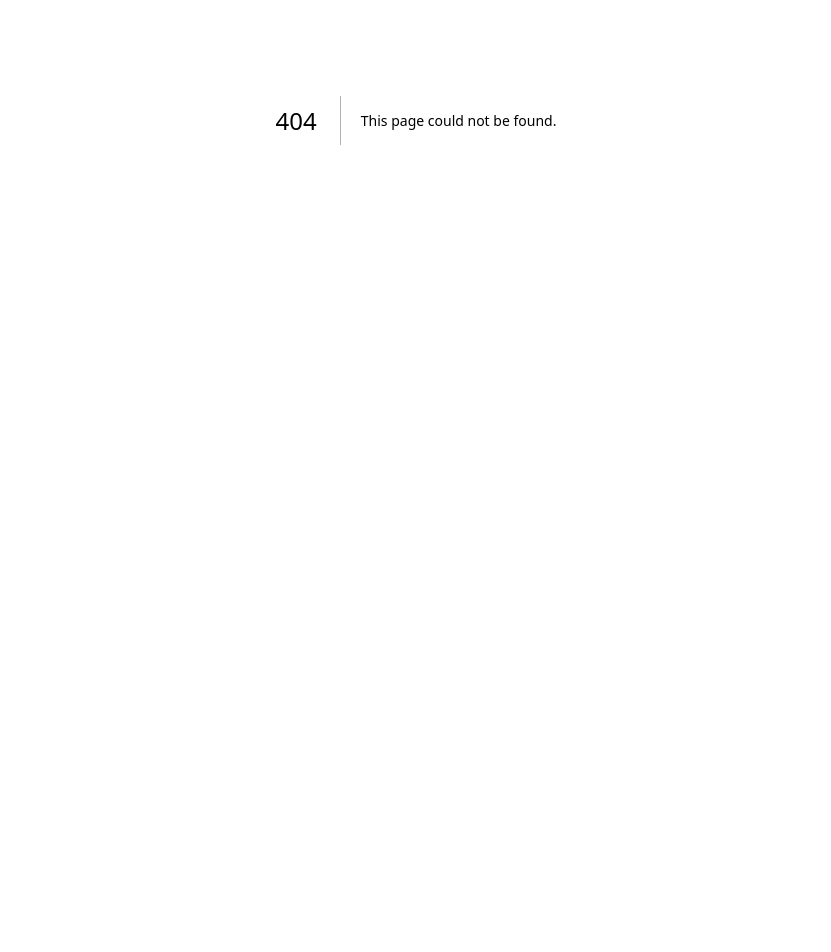
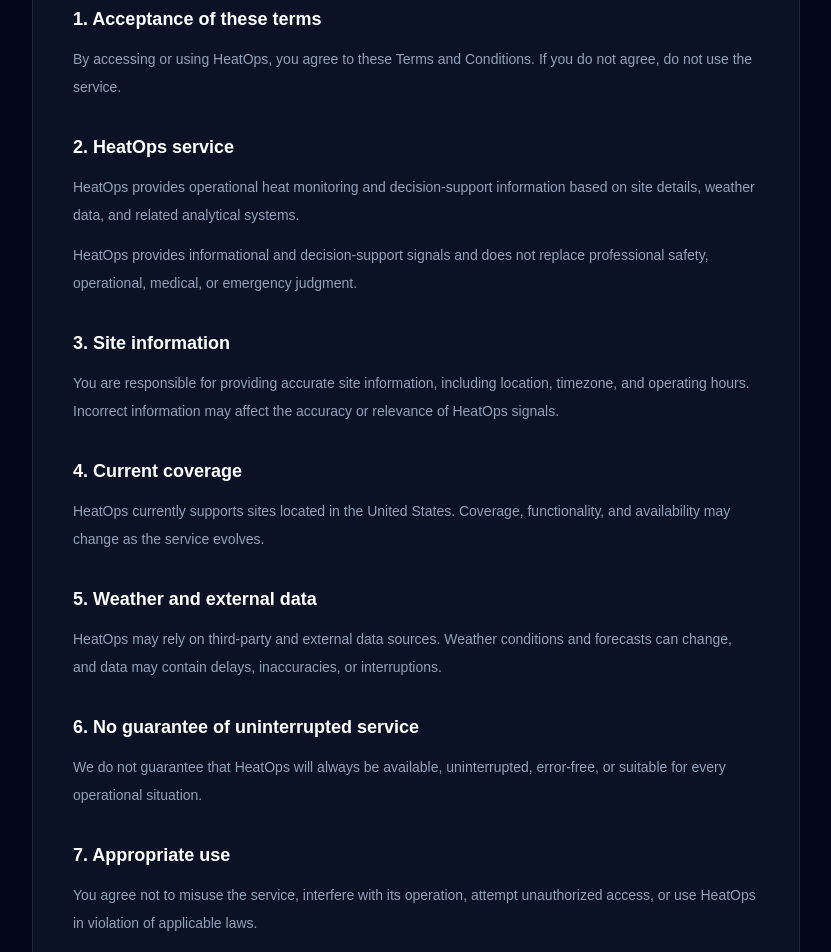
Before and after one commit to Mrinmoytechno/heatops, a Next.js app in the folder heatops/: page /terms in a window 1280 px wide. Before the commit this address had no page. Shown: the part 280-1232 px from the top of the page, without its empty margins (224-1055 px from the left). Before the commit the page ends 800 px from the top, so only its background shows below. Built offline with nearby package versions, Linux system fonts and the light colour scheme.

Commit message:
Create page.tsx

```diff
--- /dev/null
+++ b/heatops/app/terms/page.tsx
@@ -0,0 +1,158 @@
+export default function TermsPage() {
+  return (
+    <main className="min-h-screen bg-slate-950 px-4 py-10 text-slate-100 sm:px-6 lg:px-8">
+      <div className="mx-auto max-w-3xl">
+        <a
+          href="/onboarding"
+          className="text-sm font-medium text-orange-400 transition hover:text-orange-300"
+        >
+          ← Back to HeatOps
+        </a>
+
+        <div className="mt-8 rounded-2xl border border-slate-800 bg-slate-900/70 p-6 sm:p-10">
+          <p className="text-xs font-semibold uppercase tracking-[0.2em] text-orange-400">
+            HeatOps
+          </p>
+
+          <h1 className="mt-4 text-3xl font-semibold tracking-tight text-white">
+            Terms and Conditions
+          </h1>
+
+          <p className="mt-4 text-sm leading-6 text-slate-500">
+            Last updated: August 22, 2026
+          </p>
+
+          <div className="mt-10 space-y-8 text-sm leading-7 text-slate-400">
+            <section>
+              <h2 className="text-lg font-semibold text-white">
+                1. Acceptance of these terms
+              </h2>
+
+              <p className="mt-3">
+                By accessing or using HeatOps, you agree
+                to these Terms and Conditions. If you do
+                not agree, do not use the service.
+              </p>
+            </section>
+
+            <section>
+              <h2 className="text-lg font-semibold text-white">
+                2. HeatOps service
+              </h2>
+
+              <p className="mt-3">
+                HeatOps provides operational heat
+                monitoring and decision-support
+                information based on site details,
+                weather data, and related analytical
+                systems.
+              </p>
+
+              <p className="mt-3">
+                HeatOps provides informational and
+                decision-support signals and does not
+                replace professional safety,
+                operational, medical, or emergency
+                judgment.
+              </p>
+            </section>
+
+            <section>
+              <h2 className="text-lg font-semibold text-white">
+                3. Site information
+              </h2>
+
+              <p className="mt-3">
+                You are responsible for providing
+                accurate site information, including
+                location, timezone, and operating hours.
+                Incorrect information may affect the
+                accuracy or relevance of HeatOps
+                signals.
+              </p>
+            </section>
+
+            <section>
+              <h2 className="text-lg font-semibold text-white">
+                4. Current coverage
+              </h2>
+
+              <p className="mt-3">
+                HeatOps currently supports sites
+                located in the United States. Coverage,
+                functionality, and availability may
+                change as the service evolves.
+              </p>
+            </section>
+
+            <section>
+              <h2 className="text-lg font-semibold text-white">
+                5. Weather and external data
+              </h2>
+
+              <p className="mt-3">
+                HeatOps may rely on third-party and
+                external data sources. Weather
+                conditions and forecasts can change,
+                and data may contain delays,
+                inaccuracies, or interruptions.
+              </p>
+            </section>
+
+            <section>
+              <h2 className="text-lg font-semibold text-white">
+                6. No guarantee of uninterrupted service
+              </h2>
+
+              <p className="mt-3">
+                We do not guarantee that HeatOps will
+                always be available, uninterrupted,
+                error-free, or suitable for every
+                operational situation.
+              </p>
+            </section>
+
+            <section>
+              <h2 className="text-lg font-semibold text-white">
+                7. Appropriate use
+              </h2>
+
+              <p className="mt-3">
+                You agree not to misuse the service,
+                interfere with its operation, attempt
+                unauthorized access, or use HeatOps in
+                violation of applicable laws.
+              </p>
+            </section>
+
+            <section>
+              <h2 className="text-lg font-semibold text-white">
+                8. Changes to HeatOps or these terms
+              </h2>
+
+              <p className="mt-3">
+                HeatOps may update the service or these
+                Terms and Conditions as the product
+                develops. Continued use after updated
+                terms take effect constitutes acceptance
+                of those terms where permitted by law.
+              </p>
+            </section>
+
+            <section>
+              <h2 className="text-lg font-semibold text-white">
+                9. Contact
+              </h2>
+
+              <p className="mt-3">
+                For questions about these Terms and
+                Conditions, contact HeatOps through the
+                available project contact channels.
+              </p>
+            </section>
+          </div>
+        </div>
+      </div>
+    </main>
+  );
+                }
```
